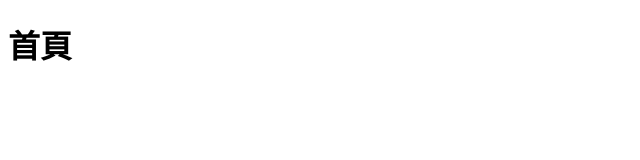
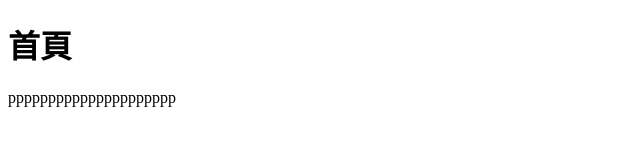
Before and after one commit to acerku01/gittest, a plain HTML site: page index.html in a window 1280 px wide. Shown: the whole page, without its empty margins (0-640 px from the left). Drawn offline with Linux system fonts and the light colour scheme.

Commit message:
修改首頁內容

```diff
--- a/index.html
+++ b/index.html
@@ -7,5 +7,6 @@
 </head>
 <body>
     <h1>首頁</h1>
+    <p>ppppppppppppppppppppp</p>
 </body>
 </html>
```
